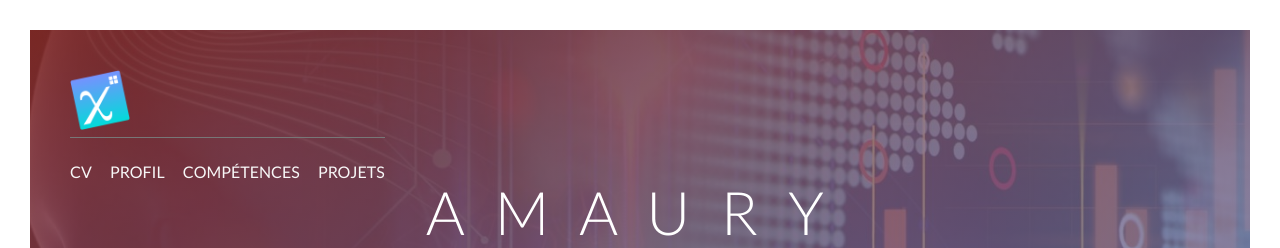
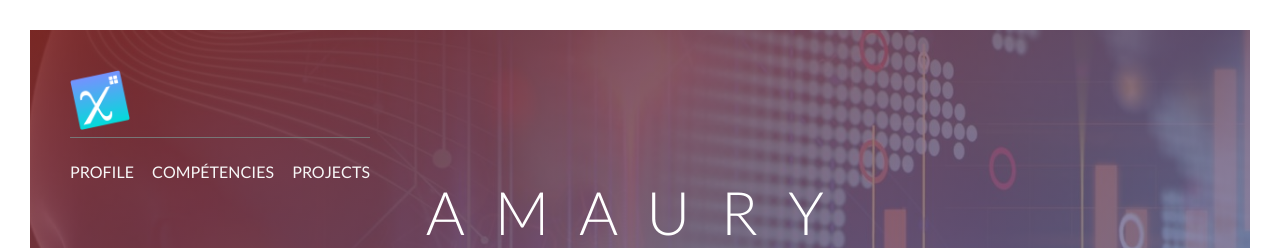
Before and after one commit to Amaury-Barra/portfoglio, a website: page index.html in a window 1280 px wide. Shown: the top 248 px of the page. Drawn offline with Linux system fonts and the light colour scheme.

Commit message:
portfolio

```diff
--- a/index.html
+++ b/index.html
@@ -42,10 +42,9 @@
                 <div class="row">
                     <div class="footer__navigation">
                         <ul class="footer__list">
-                            <li class="footer__item"><a href="#" class="footer__link">CV</a></li>
-                            <li class="footer__item"><a href="#section-about" class="footer__link">Profil</a></li>
-                            <li class="footer__item"><a href="#section-about__content" class="footer__link">Compétences</a></li>
-                            <li class="footer__item"><a href="#section-tours" class="footer__link">Projets</a></li>
+                            <li class="footer__item"><a href="#section-about" class="footer__link">Profile</a></li>
+                            <li class="footer__item"><a href="#section-about__content" class="footer__link">Compétencies</a></li>
+                            <li class="footer__item"><a href="#section-tours" class="footer__link">Projects</a></li>
                         </ul>
                     </div>
                 </div>
```
